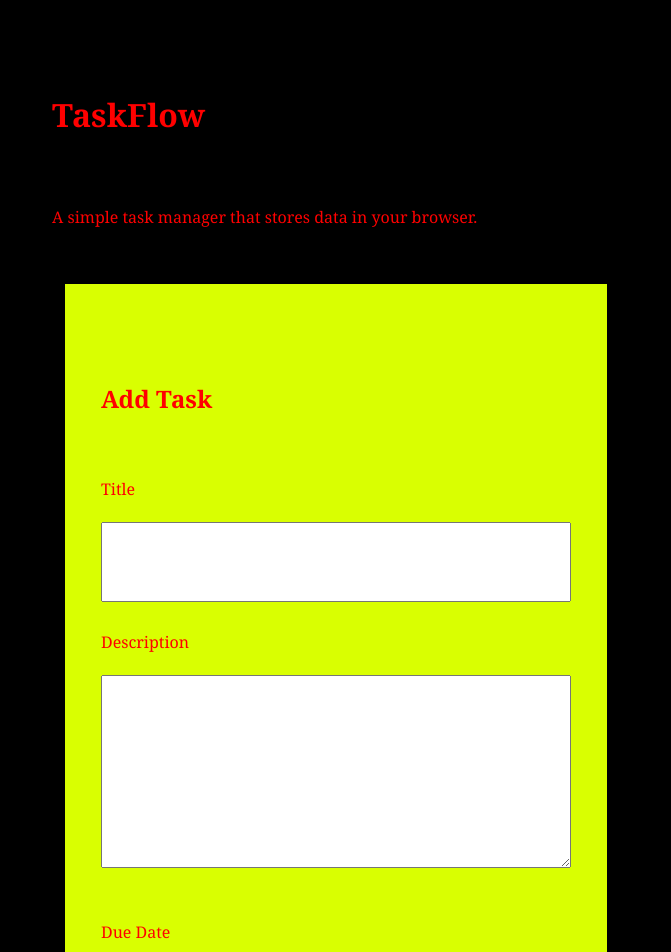
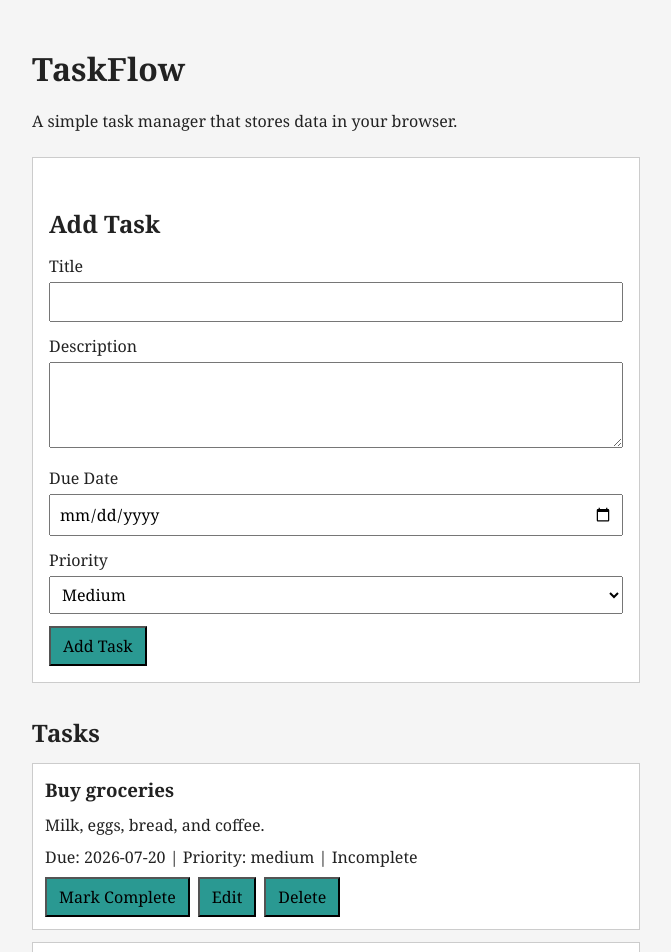
Before and after one commit to CodeCrafter-tech73/TaskFlow, a React (Vite) app: page / in a window 1280 px wide. Shown: the top 952 px of the page, without its empty margins (304-975 px from the left). Built offline with nearby package versions, Linux system fonts and the light colour scheme.

Commit message:
Revert "fernando/change-color-headings"

```diff
--- a/src/styles.css
+++ b/src/styles.css
@@ -3,33 +3,33 @@
 }
 
 body {
-  margin: 3.2;
+  margin: 0;
   font-family: Georgia, 'Times New Roman', serif;
-  line-height: 3.6;
-  color: #ff0000;
-  background: #000000;
+  line-height: 1.5;
+  color: #222;
+  background: #f5f5f5;
 }
 
 .app {
   max-width: 640px;
   margin: 0 auto;
-  padding: 28px 36px 28px;
+  padding: 24px 16px 48px;
 }
 
 h1 {
-  margin-bottom: 8px;
+  margin-bottom: 4px;
 }
 
 h2 {
-  margin-top: 36px;
-  margin-bottom: 18px;
+  margin-top: 32px;
+  margin-bottom: 12px;
 }
 
 .task-form {
-  margin-top: 25px;
-  padding: 36px;
-  border: 13px solid #000000;
-  background: #d9ff01;
+  margin-top: 24px;
+  padding: 16px;
+  border: 1px solid #ccc;
+  background: #fff;
 }
 
 .form-field {
@@ -45,7 +45,7 @@ h2 {
 .form-field textarea,
 .form-field select {
   width: 100%;
-  padding: 9px 10px;
+  padding: 6px 8px;
   font: inherit;
 }
 
@@ -55,7 +55,7 @@ h2 {
 }
 
 .error {
-  color: rgb(0, 0, 0);
+  color: #a00;
   margin: 0 0 12px;
 }
 
@@ -68,13 +68,13 @@ h2 {
 .task-item {
   padding: 12px;
   margin-bottom: 12px;
-  border: 5px solid #00ff73;
-  background: #000000;
+  border: 1px solid #ccc;
+  background: #fff;
 }
 
 .task-item.completed h3 {
   text-decoration: line-through;
-  color: #fd0202;
+  color: #666;
 }
 
 .task-info h3 {
@@ -88,12 +88,12 @@ h2 {
 .task-actions {
   display: flex;
   flex-wrap: wrap;
-  gap: 10px;
+  gap: 8px;
 }
 
 button {
-  font: Times New Roman;
-  padding: 6px 15px;
+  font: inherit;
+  padding: 6px 12px;
   cursor: pointer;
   background: #2a9992;
 }
```
